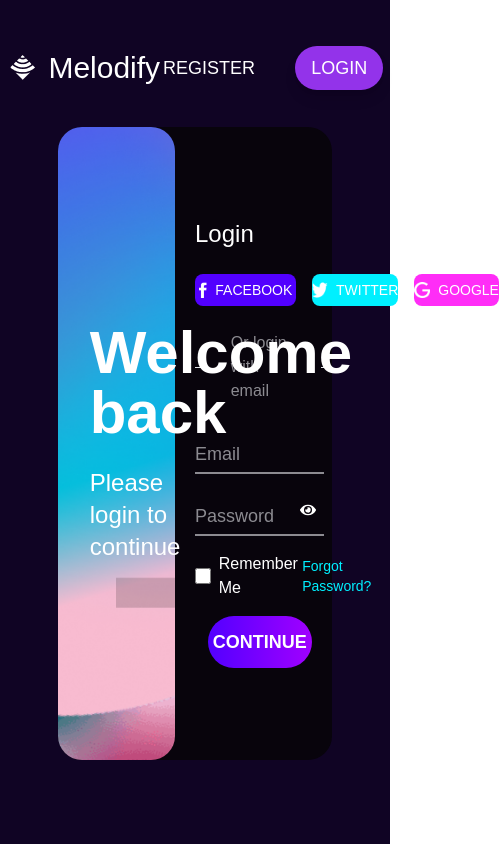
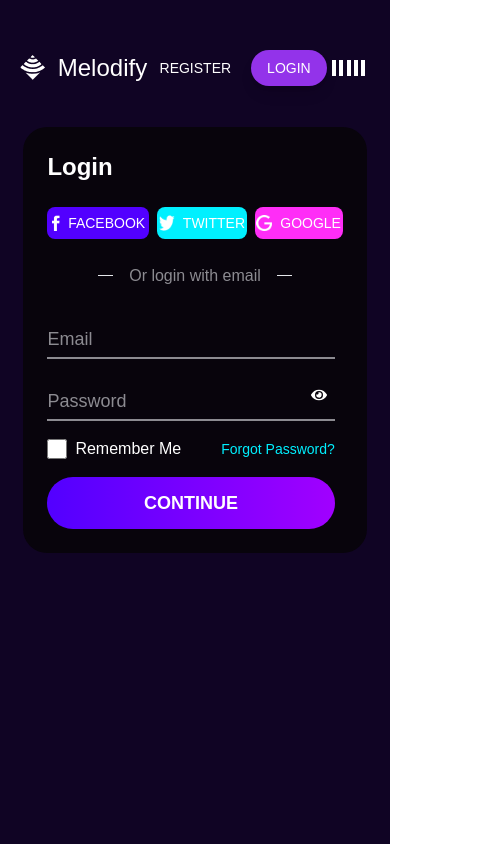
Before and after one commit to aDJi2003/front-end-paw, a React (Vite) app: page /login in a window 390 px wide. Shown: the whole page, 499 px wide, since content can reach past the window. Built offline with nearby package versions, Linux system fonts and the light colour scheme; a web font is replaced by a local one.

Commit message:
feat: make login page responsive

```diff
--- a/src/pages/Login.jsx
+++ b/src/pages/Login.jsx
@@ -42,20 +42,20 @@
   };
 
   return (
-    <div className="min-w-[100vw] min-h-[100vh] flex justify-center items-center flex-col px-[6vw] py-[5vh] bg-[#100424] font-jakarta">
+    <div className="min-w-[100vw] min-h-[100vh] flex flex-col items-center px-[6vw] md:px-[4vw] lg:px-[5vw] py-[5vh] bg-[#100424] font-jakarta">
       <div className="w-full h-[6vh] flex justify-between items-center mb-[4vh]">
         <button
           className="flex gap-3 items-center justify-center"
           onClick={() => navigate("/")}
         >
           <img src={Logo} alt="app_logo" width={30} height={30} />
-          <h2 className="text-3xl text-white">Melodify</h2>
+          <h2 className="text-2xl md:text-3xl text-white">Melodify</h2>
         </button>
-        <div className="flex items-center">
-          <div className="flex gap-6 mr-[5vw]">
+        <div className="flex items-center gap-1 md:gap-4 lg:gap-6">
+          <div className="flex gap-1 md:gap-4 lg:gap-6">
             <Link
               to="/register"
-              className={`text-lg px-4 py-2 rounded-full ${
+              className={`text-sm sm:text-base md:text-lg px-4 py-2 rounded-full ${
                 isRegisterPage
                   ? "bg-purple-600 text-white shadow-lg"
                   : "text-white hover:bg-purple-600 hover:text-white"
@@ -65,7 +65,7 @@
             </Link>
             <Link
               to="/login"
-              className={`text-lg px-4 py-2 rounded-full ${
+              className={`text-sm sm:text-base md:text-lg px-4 py-2 rounded-full ${
                 isLoginPage
                   ? "bg-purple-600 text-white shadow-lg"
                   : "text-white hover:bg-purple-600 hover:text-white"
@@ -77,22 +77,26 @@
           <SoundBar />
         </div>
       </div>
-      <div className="w-4/5 h-[75vh] bg-[#08040c] rounded-3xl flex gap-5 mb-[5vh]">
-        <div className="w-1/2 relative h-full flex items-center justify-center">
+      {/* Main Content */}
+      <div className="w-full lg:w-5/6 xl:w-3/4 h-auto md:h-[75vh] bg-[#08040c] rounded-3xl flex flex-col md:flex-row gap-5 mb-[5vh] p-6 md:p-0">
+        {/* Image Section */}
+        <div className="hidden md:flex w-1/2 relative h-full items-center justify-center">
           <img
             src={LoginLogo}
             alt="login_logo"
             className="w-full h-full rounded-3xl object-cover"
           />
           <div className="absolute inset-0 flex flex-col items-start justify-center p-8 text-white">
-            <h2 className="text-6xl font-bold">Welcome back</h2>
-            <p className="text-2xl mt-6">Please login to continue</p>
+            <h2 className="text-4xl md:text-6xl font-bold">Welcome back</h2>
+            <p className="text-xl md:text-2xl mt-6">Please login to continue</p>
           </div>
         </div>
-        <div className="w-1/2 flex flex-col justify-center">
+
+        {/* Form Section */}
+        <div className="w-full md:w-1/2 flex flex-col justify-center">
           <div className="flex flex-col gap-6">
-            <h2 className="text-white text-bold text-2xl">Login</h2>
-            <div className="flex gap-4 items-center">
+            <h2 className="text-white font-bold text-2xl md:text-3xl">Login</h2>
+            <div className="flex gap-2 md:gap-4 items-center justify-center">
               <SocialMediaButton
                 icon={FacebookLogo}
                 label="FACEBOOK"
@@ -113,10 +117,10 @@
               />
             </div>
           </div>
-          <div className="flex gap-6 my-[3vh] items-center justify-center w-full">
-            <hr className="w-[6vw] bg-[#8c8b91]" />
+          <div className="flex gap-4 md:gap-6 my-[3vh] items-center justify-center w-full">
+            <hr className="w-[4vw] md:w-[6vw] bg-[#8c8b91]" />
             <p className="text-[#8c8b91]">Or login with email</p>
-            <hr className="w-[6vw] bg-[#8c8b91]" />
+            <hr className="w-[4vw] md:w-[6vw] bg-[#8c8b91]" />
           </div>
           <div className="flex flex-col gap-4 w-full pr-[2vw]">
             <FormField
@@ -152,7 +156,7 @@
               </Link>
             </div>
             <div className="flex items-center justify-center">
-              <button className="w-4/5 py-3 text-lg font-bold text-white bg-gradient-to-r from-[#5200FF] to-[#A100FF] rounded-full hover:shadow-lg transition-shadow duration-300">
+              <button className="w-full md:w-4/5 py-3 text-lg font-bold text-white bg-gradient-to-r from-[#5200FF] to-[#A100FF] rounded-full hover:shadow-lg transition-shadow duration-300">
                 CONTINUE
               </button>
             </div>
```
